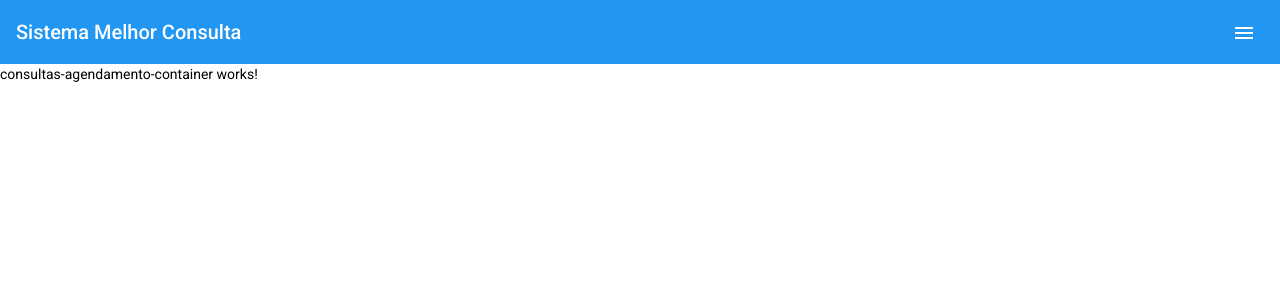
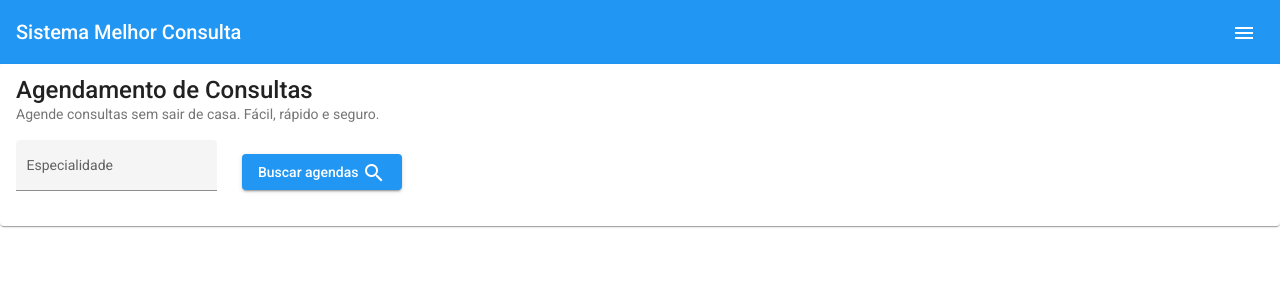
Before and after one commit to soareslssa/projeto-melhor-consulta, an Angular app in the folder melhor-consulta-angular/: page /consultas in a window 1280 px wide. Shown: the top 300 px of the page. Built offline with nearby package versions, Linux system fonts and the light colour scheme.

Commit message:
implementa autocomplete buscar especialidade

```diff
--- a/melhor-consulta-angular/src/app/modules/consultas/containers/consultas-agendamento-container/consultas-agendamento-container.component.html
+++ b/melhor-consulta-angular/src/app/modules/consultas/containers/consultas-agendamento-container/consultas-agendamento-container.component.html
@@ -1 +1,26 @@
-<p>consultas-agendamento-container works!</p>
+<mat-card>
+  <mat-card-title>Agendamento de Consultas</mat-card-title>
+  <mat-card-subtitle>Agende consultas sem sair de casa. Fácil, rápido e seguro. </mat-card-subtitle>
+
+  <mat-card-content>
+    <form class="example-form">
+      <mat-form-field class="example-full-width" appearance="fill">
+        <mat-label>Especialidade</mat-label>
+        <input type="text" matInput (formControl)="myControl" [matAutocomplete]="auto">
+        <mat-autocomplete #auto="matAutocomplete" [displayWith]="displayFn">
+          <mat-option *ngFor="let option of filteredOptions | async" [value]="option">
+            {{option.name}}
+          </mat-option>
+        </mat-autocomplete>
+      </mat-form-field>
+
+      <button mat-raised-button color="primary" style="margin-left: 2%;">
+        Buscar agendas
+        <mat-icon>search</mat-icon>
+      </button>
+    </form>
+
+
+
+  </mat-card-content>
+</mat-card>
--- a/melhor-consulta-angular/src/app/modules/consultas/containers/consultas-agendamento-container/consultas-agendamento-container.component.ts
+++ b/melhor-consulta-angular/src/app/modules/consultas/containers/consultas-agendamento-container/consultas-agendamento-container.component.ts
@@ -1,4 +1,12 @@
 import { Component, OnInit } from '@angular/core';
+import { FormControl } from '@angular/forms';
+import { map } from 'rxjs';
+import { startWith } from 'rxjs';
+import { Observable } from 'rxjs';
+
+export interface Especialidade {
+  name: string;
+}
 
 @Component({
   selector: 'app-consultas-agendamento-container',
@@ -7,9 +15,25 @@ import { Component, OnInit } from '@angular/core';
 })
 export class ConsultasAgendamentoContainerComponent implements OnInit {
 
-  constructor() { }
+  myControl = new FormControl();
+  options: Especialidade[] = [{name: 'Cardiologia'}, {name: 'Psicologia'}, {name: 'Psiquiatria'}];
+  filteredOptions!: Observable<Especialidade[]>;
 
-  ngOnInit(): void {
+  ngOnInit() {
+    this.filteredOptions = this.myControl.valueChanges.pipe(
+      startWith(''),
+      map(value => (typeof value === 'string' ? value : value.name)),
+      map(name => (name ? this._filter(name) : this.options.slice())),
+    );
   }
 
+  displayFn(esp: Especialidade): string {
+    return esp && esp.name ? esp.name : '';
+  }
+
+  private _filter(name: string): Especialidade[] {
+    const filterValue = name.toLowerCase();
+
+    return this.options.filter(option => option.name.toLowerCase().includes(filterValue));
+  }
 }
```
